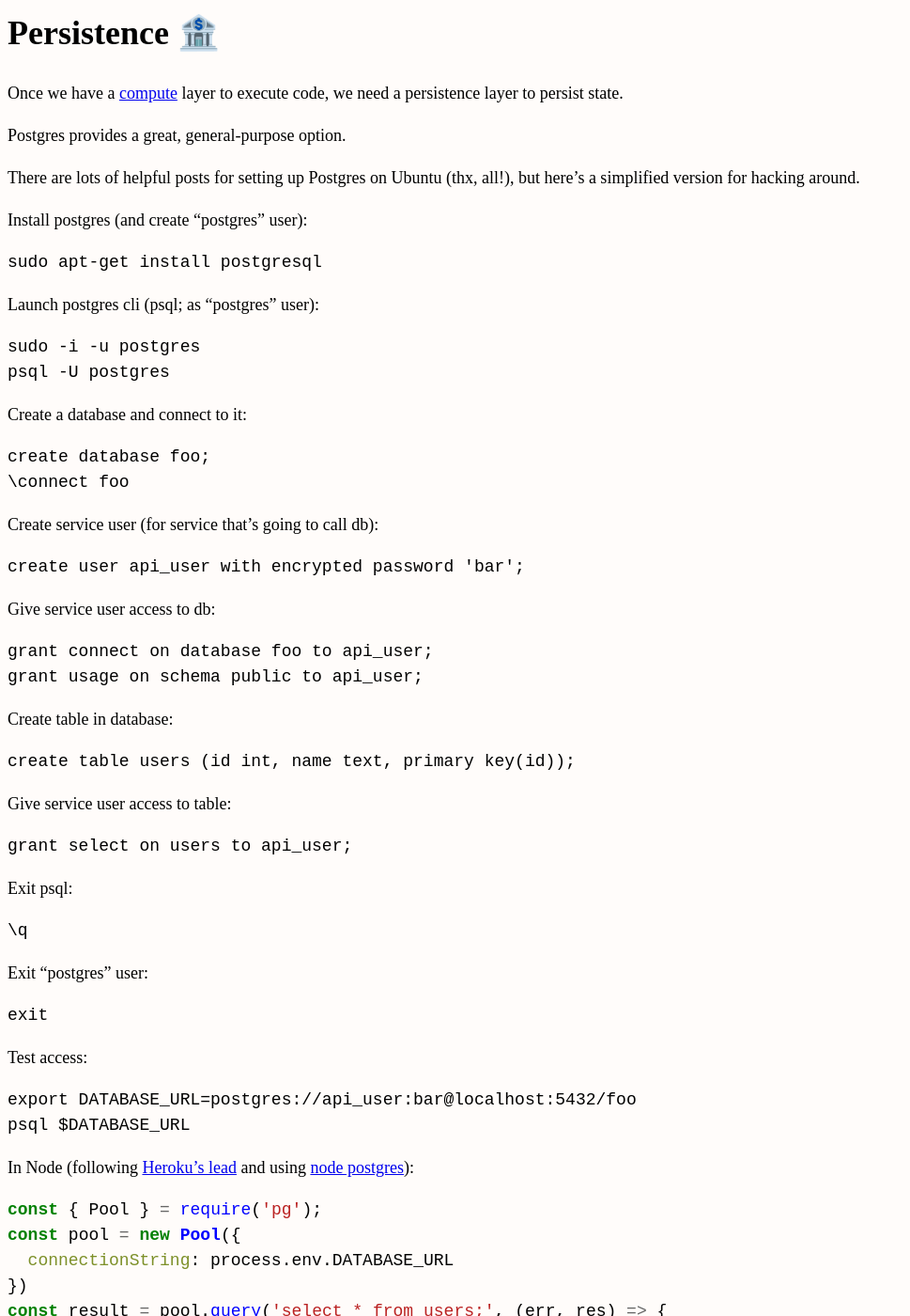
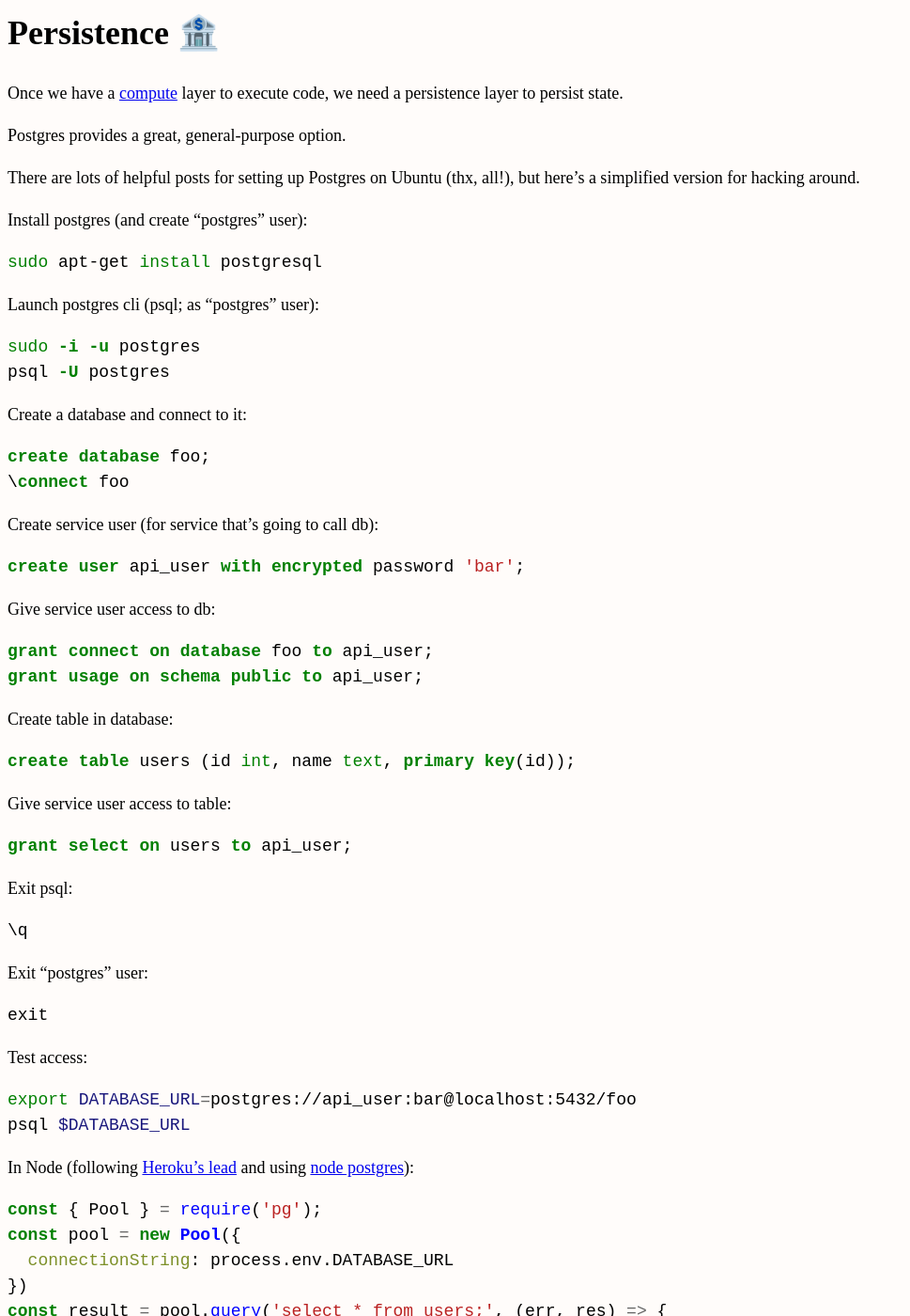
Before and after one commit to erikeldridge/erikeldridge.github.com, a Jekyll site: the page built from _posts/2018-04-15-persistence.md, in a window 1280 px wide and 1400 px high. Shown: the whole window at 94% size, without its empty margins (0-969 px from the left). Built offline with Jekyll 4.4.1, drawn with Linux system fonts in a browser that asks for light colours; nearby versions of some CDN libraries.

Commit message:
Update from Forestry.io - 2018-04-15-persistence.md

````diff
--- a/_posts/2018-04-15-persistence.md
+++ b/_posts/2018-04-15-persistence.md
@@ -17,47 +17,67 @@ There are lots of helpful posts for setting up Postgres on Ubuntu (thx, all!), b
 
 Install postgres (and create "postgres" user):
 
-    sudo apt-get install postgresql
+```bash
+sudo apt-get install postgresql
+```
 
 Launch postgres cli (psql; as "postgres" user):
 
-	sudo -i -u postgres
-    psql -U postgres
+```bash
+sudo -i -u postgres
+psql -U postgres
+```
 
 Create a database and connect to it:
 
-	create database foo;
-    \connect foo
+```sql
+create database foo;
+\connect foo
+```
 
 Create service user (for service that's going to call db):
 
-	create user api_user with encrypted password 'bar';
+```sql
+create user api_user with encrypted password 'bar';
+```
 
 Give service user access to db:
 
-	grant connect on database foo to api_user;
-    grant usage on schema public to api_user;
+```sql
+grant connect on database foo to api_user;
+grant usage on schema public to api_user;
+```
 
 Create table in database:
 
-	create table users (id int, name text, primary key(id));
+```sql
+create table users (id int, name text, primary key(id));
+```
 
 Give service user access to table:
 
-    grant select on users to api_user;
+```sql
+grant select on users to api_user;
+```
 
 Exit psql:
 
-	\q
+```
+\q
+```
 
 Exit "postgres" user:
 
-	exit
+```
+exit
+```
 
 Test access:
 
-	export DATABASE_URL=postgres://api_user:bar@localhost:5432/foo
-	psql $DATABASE_URL
+```bash
+export DATABASE_URL=postgres://api_user:bar@localhost:5432/foo
+psql $DATABASE_URL
+```
 
 In Node (following [Heroku's lead](https://devcenter.heroku.com/articles/getting-started-with-nodejs#provision-a-database) and using [node postgres](https://node-postgres.com/features/queries)):
 
````
